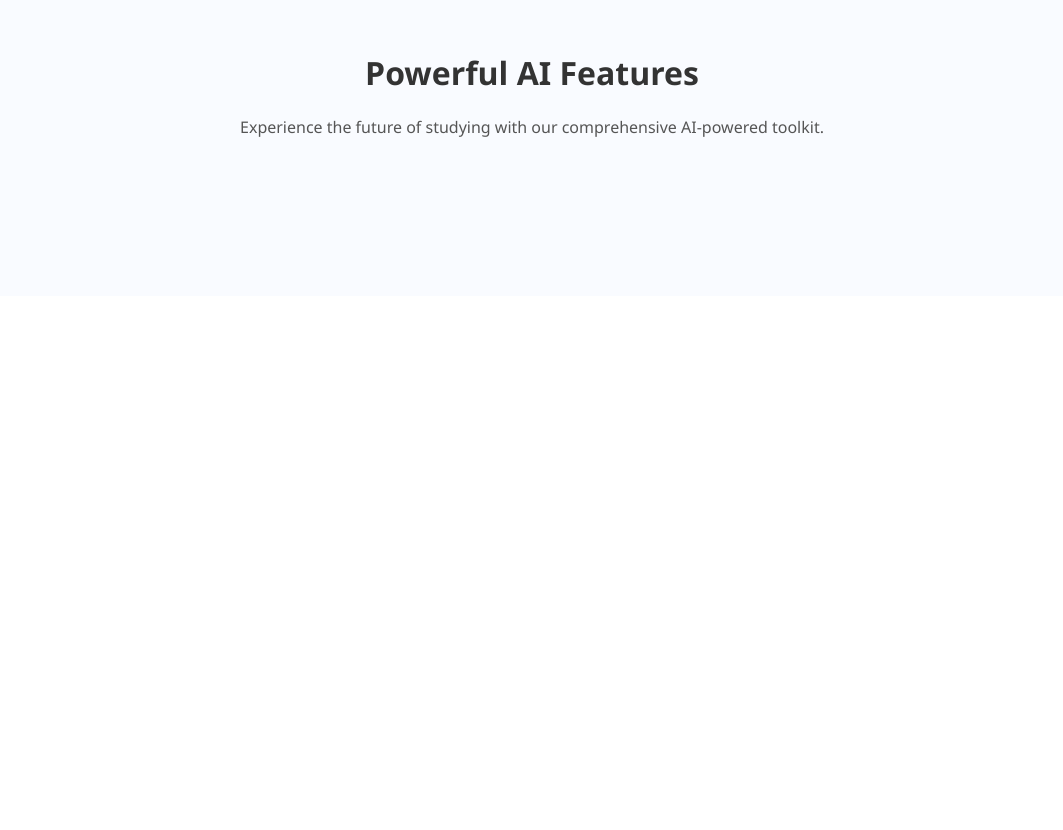
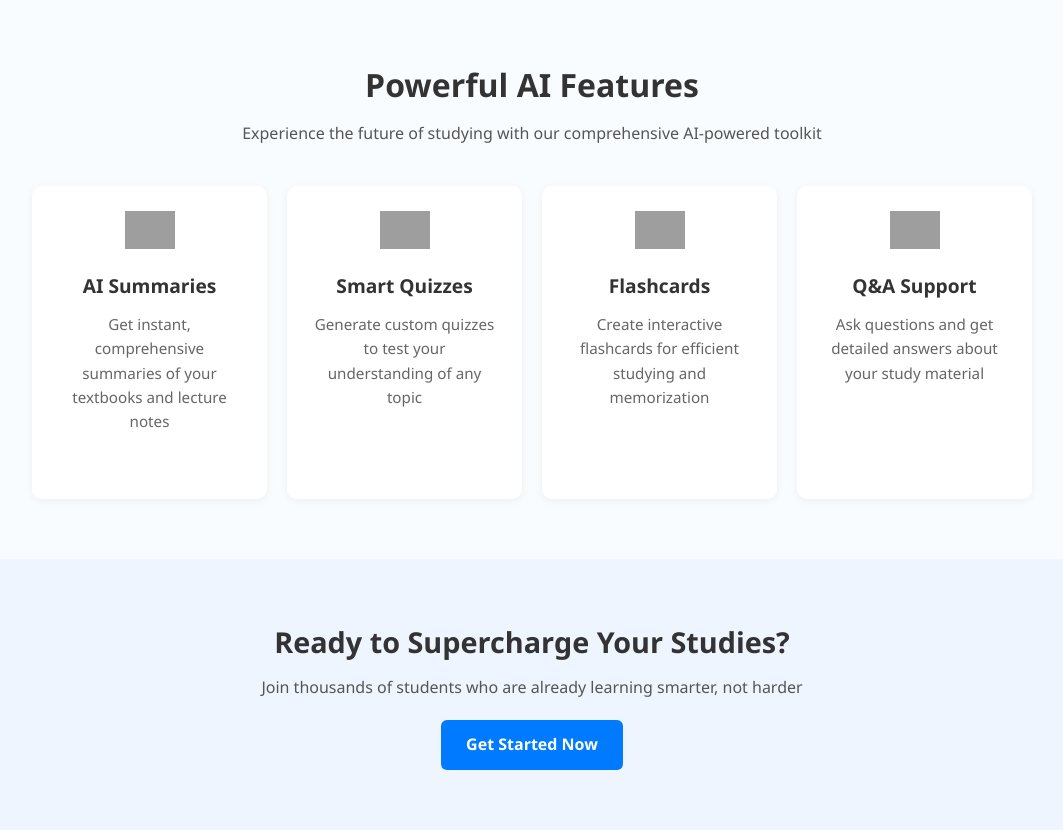
Before and after one commit to Bhuvantej123/Team-M416, a Flask app: page / in a window 1280 px wide. Shown: the part 504-1334 px from the top of the page, without its empty margins (108-1171 px from the left). Before the commit the page ends 641 px from the top, so only its background shows below. Run offline with Flask 3, Linux system fonts and the light colour scheme; grey boxes are pictures that could not be loaded.

Commit message:
Index Home UI little more done

```diff
--- a/app/static/indexStyle.css
+++ b/app/static/indexStyle.css
@@ -116,3 +116,90 @@ button:hover {
 .features p {
   color: #555;
 }
+
+
+.features-grid-section {
+  text-align: center;
+  padding: 60px 20px;
+  background: #f9fcff;
+}
+
+.features-grid-section h2 {
+  font-size: 2rem;
+  margin-bottom: 10px;
+  font-weight: bold;
+}
+
+.features-grid-section p {
+  color: #555;
+  margin-bottom: 40px;
+}
+
+.features-grid {
+  display: grid;
+  grid-template-columns: repeat(auto-fit, minmax(220px, 1fr));
+  gap: 20px;
+  max-width: 1000px;
+  margin: 0 auto;
+}
+
+.feature-card {
+  background: white;
+  padding: 25px;
+  border-radius: 10px;
+  box-shadow: 0 2px 8px rgba(0, 0, 0, 0.05);
+  transition: transform 0.2s ease, box-shadow 0.2s ease;
+}
+
+.feature-card:hover {
+  transform: translateY(-5px);
+  box-shadow: 0 4px 16px rgba(0, 0, 0, 0.1);
+}
+
+.feature-card img {
+  width: 50px;
+  margin-bottom: 15px;
+}
+
+.feature-card h3 {
+  font-size: 1.2rem;
+  margin-bottom: 10px;
+}
+
+.feature-card p {
+  color: #666;
+  font-size: 0.95rem;
+}
+
+/* CTA Section */
+.cta {
+  text-align: center;
+  padding: 60px 20px;
+  background: #eef5ff;
+}
+
+.cta h2 {
+  font-size: 1.8rem;
+  font-weight: bold;
+  margin-bottom: 10px;
+}
+
+.cta p {
+  color: #555;
+  margin-bottom: 20px;
+}
+
+.cta-btn {
+  display: inline-block;
+  padding: 12px 25px;
+  background: #007bff;
+  color: white;
+  border-radius: 6px;
+  font-weight: bold;
+  text-decoration: none;
+  transition: background 0.3s ease;
+}
+
+.cta-btn:hover {
+  background: #0056b3;
+}
--- a/app/templates/index.html
+++ b/app/templates/index.html
@@ -1,11 +1,13 @@
 <!DOCTYPE html>
 <html lang="en">
+
 <head>
     <meta charset="UTF-8" />
     <meta name="viewport" content="width=device-width, initial-scale=1.0" />
     <title>AI Research Co-Pilot</title>
     <link rel="stylesheet" href="{{url_for('static',filename='indexStyle.css')}}" />
 </head>
+
 <body>
     <!-- Navbar -->
     <header>
@@ -31,18 +33,55 @@
             <button id="uploadBtn">📂 Upload PDF &amp; Get Started</button>
         </div>
         <div class="hero-image">
-      <img src="https://cdn.pixabay.com/photo/2017/01/31/13/14/meeting-2029306_1280.png" alt="Students collaborating" />
+            <img src="https://images-ext-1.discordapp.net/external/0IXhjJGprwUah-WhUCuZJeE9ob9QRDbJFUVTYVhwnns/https/preview--paper-to-prep.lovable.app/assets/hero-education-DiX8AfJS.jpg"
+                alt="Students collaborating" />
         </div>
     </section>
 
-  <!-- Features Section -->
-  <section class="features">
+
+
+
+    <!-- Features Grid Section -->
+    <section class="features-grid-section">
         <h2>Powerful AI Features</h2>
-    <p>
-      Experience the future of studying with our comprehensive AI-powered toolkit.
-    </p>
+        <p>Experience the future of studying with our comprehensive AI-powered toolkit</p>
+
+        <div class="features-grid">
+            <div class="feature-card">
+                <img src="https://img.icons8.com/fluency/48/document.png" alt="AI Summaries" />
+                <h3>AI Summaries</h3>
+                <p>Get instant, comprehensive summaries of your textbooks and lecture notes</p>
+            </div>
+
+            <div class="feature-card">
+                <img src="https://img.icons8.com/fluency/48/brain.png" alt="Smart Quizzes" />
+                <h3>Smart Quizzes</h3>
+                <p>Generate custom quizzes to test your understanding of any topic</p>
+            </div>
+
+            <div class="feature-card">
+                <img src="https://img.icons8.com/fluency/48/book.png" alt="Flashcards" />
+                <h3>Flashcards</h3>
+                <p>Create interactive flashcards for efficient studying and memorization</p>
+            </div>
+
+            <div class="feature-card">
+                <img src="https://img.icons8.com/fluency/48/help.png" alt="Q&A Support" />
+                <h3>Q&amp;A Support</h3>
+                <p>Ask questions and get detailed answers about your study material</p>
+            </div>
+        </div>
     </section>
+
+    <!-- CTA Section -->
+    <section class="cta">
+        <h2>Ready to Supercharge Your Studies?</h2>
+        <p>Join thousands of students who are already learning smarter, not harder</p>
+        <a href="{{ url_for('main.upload') }}" class="cta-btn">Get Started Now</a>
+    </section>
+
 
     <script src="{{url_for('static',filename='indexScripts.js')}}"></script>
 </body>
+
 </html>
```
Lines whose indentation alone changed are shown as unchanged.
